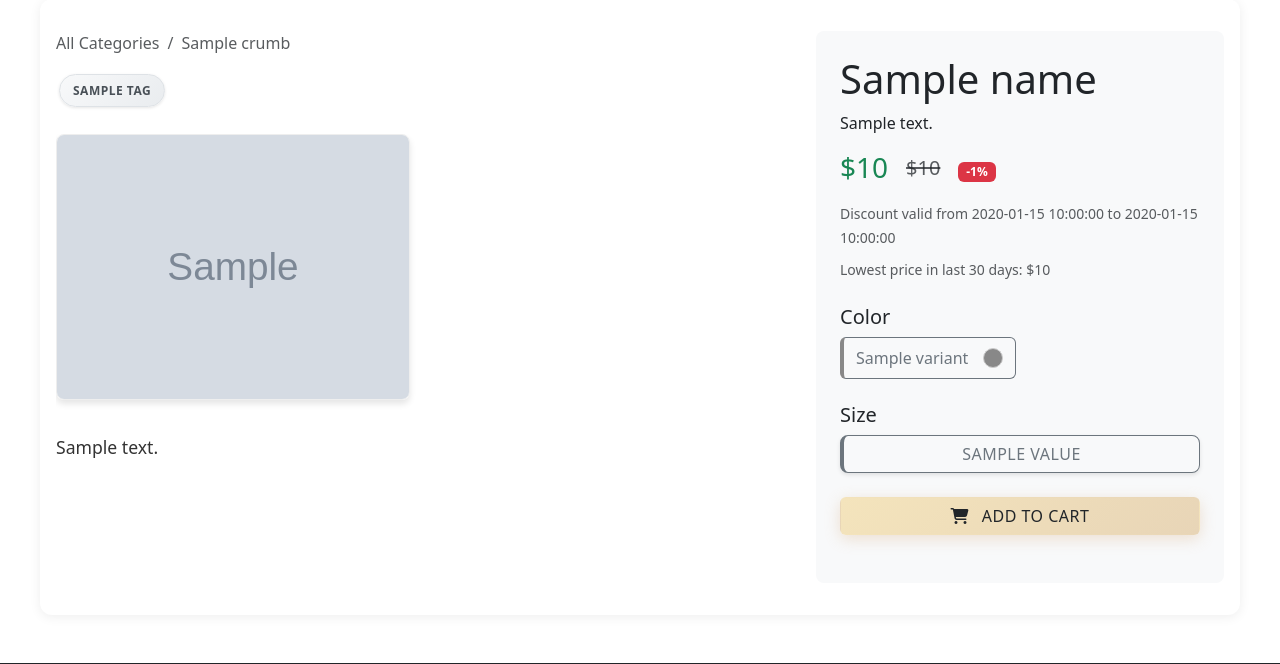
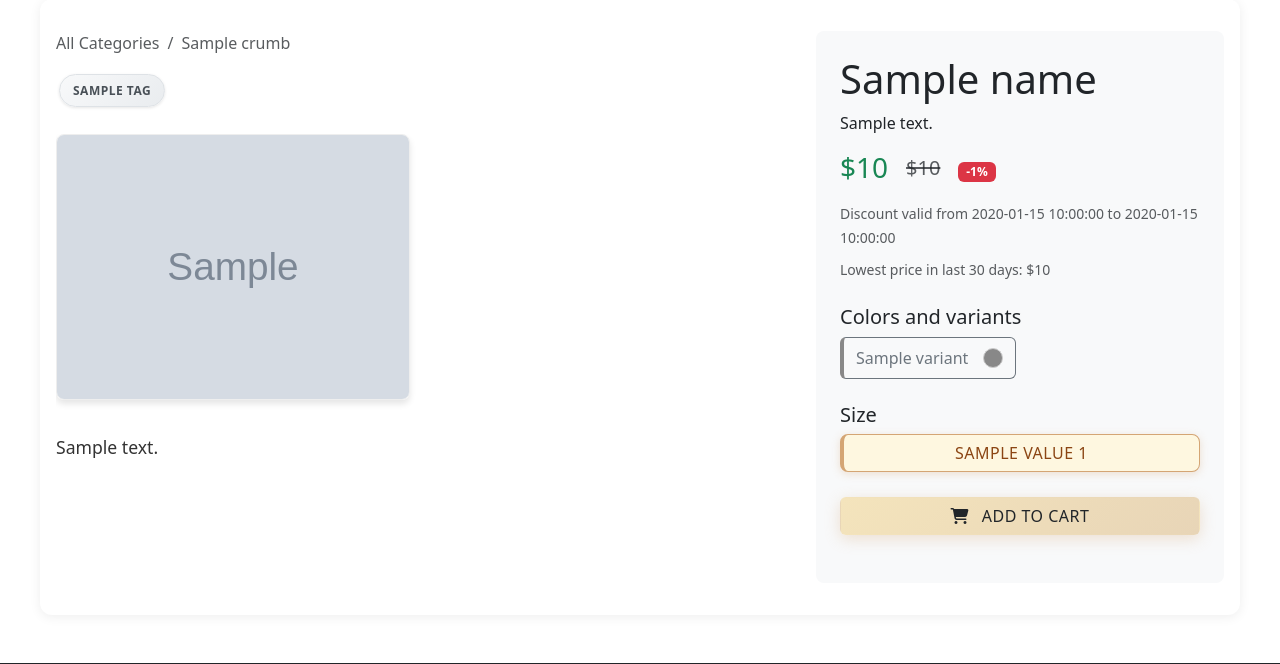
Before and after one commit to Nope-Nat/ClothCraft, a FastAPI app: template app/templates/product.html in a window 1280 px wide. Shown: the part 57-721 px from the top of the page. Run offline with FastAPI, Linux system fonts and the light colour scheme; the template is opened without the code that fills it: most values are stand-ins (such as "Sample title", 1, 10 or a date in 2020); grey boxes marked "Sample" are stand-in pictures; parts of the project's set-up code (start-up, migrations or seed data) failed here and were passed over.

Commit message:
Unified indices of variants and sizes more

```diff
--- a/app/templates/product.html
+++ b/app/templates/product.html
@@ -73,49 +73,45 @@
             </div>
             <!-- Product Variants -->
             <div class="variants-section mb-4">
-                <h5>Color</h5>
+                {% if product_variants %}
+                <h5>Colors and variants</h5>
                 <div class="row row-cols-2 g-2">
                     {% for variant in product_variants %}
                     <div class="col">
                         <button type="button"
-                                    class="btn {% if loop.index == selected_variant %}btn-primary{% else %}btn-outline-secondary{% endif %} d-flex align-items-center justify-content-between variant-btn w-100"
-                                    style="--variant-color: {{ variant.color }};"
-                                    onclick="setVariantParam('{{ loop.index }}')">
+                            class="btn {% if variant.id == id_variant %}btn-primary{% else %}btn-outline-secondary{% endif %} d-flex align-items-center justify-content-between variant-btn w-100"
+                            style="--variant-color: {{ variant.color }};" onclick="setVariantParam('{{ variant.id }}')">
                             <span>{{ variant.name }}</span>
                             <div class="color-indicator rounded-circle"></div>
                         </button>
                     </div>
                     {% endfor %}
                 </div>
+                {% endif %}
             </div>
 
             <script>
-            function setVariantParam(variantId) {
+            function setVariantParam(provided_id_variant) {
                 const url = new URL(window.location);
-                url.searchParams.set('variant', variantId);
+                url.searchParams.set('id_variant', provided_id_variant);
                 window.location.href = url.toString();
             }
             </script>
 
             <!-- Size Selection -->
             <div class="size-section mb-4">
+                {% if variant_sizes %}
                 <h5>Size</h5>
                 <div class="btn-group d-flex flex-wrap gap-2" role="group">
-                    <!-- {% for size in available_sizes %}
-                        <button type="button"
-                                class="btn {% if loop.index == selected_size %}btn-primary{% else %}btn-outline-secondary{% endif %} size-btn"
-                                onclick="setSizeParam('{{ loop.index }}')">
-                            {{ size }}
-                        </button> -->
-                    <!-- {% endfor %} -->
                     {% for size in variant_sizes %}
                         <button type="button"
-                                class="btn {% if loop.index == selected_size %}btn-primary{% else %}btn-outline-secondary{% endif %} size-btn"
-                                onclick="setSizeParam('{{ loop.index }}')">
-                            {{ size.value }}
+                                class="btn {% if size.id_size == id_size %}btn-primary{% else %}btn-outline-secondary{% endif %} size-btn"
+                                onclick="setSizeParam('{{ size.id_size }}')">
+                            {{ size.value }} {{ size.id }}
                         </button>
                     {% endfor %}
                 </div>
+                {% endif %}
             </div>
 
             <!-- Add to Cart Button -->
@@ -127,9 +123,9 @@
             </div>
 
             <script>
-            function setSizeParam(sizeId) {
+            function setSizeParam(provided_id_size) {
                 const url = new URL(window.location);
-                url.searchParams.set('size', sizeId);
+                url.searchParams.set('id_size', provided_id_size);
                 window.location.href = url.toString();
             }
 
```
Also changed, not shown: app/router/product.py (+12 -13 lines). Lines whose indentation alone changed are shown as unchanged.
